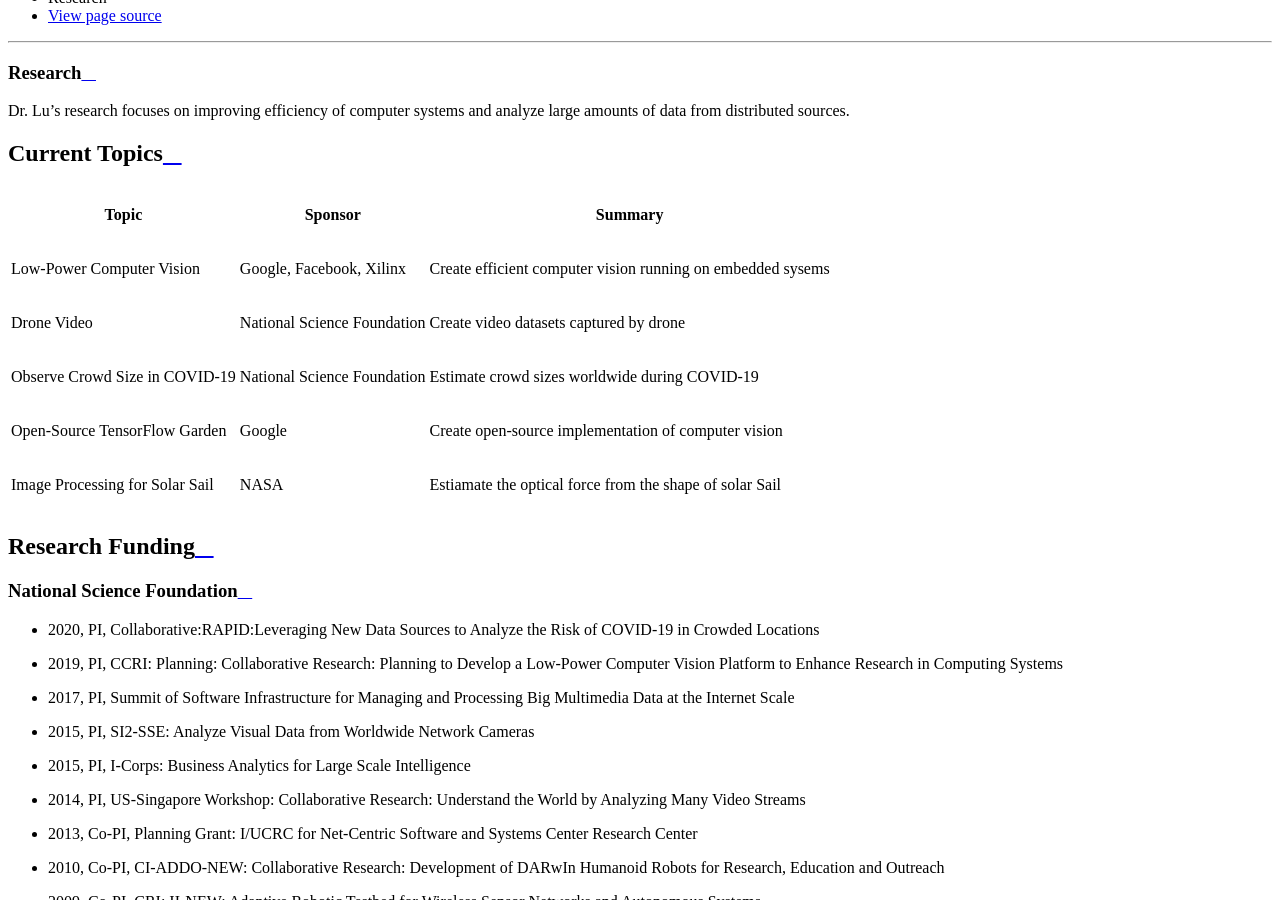
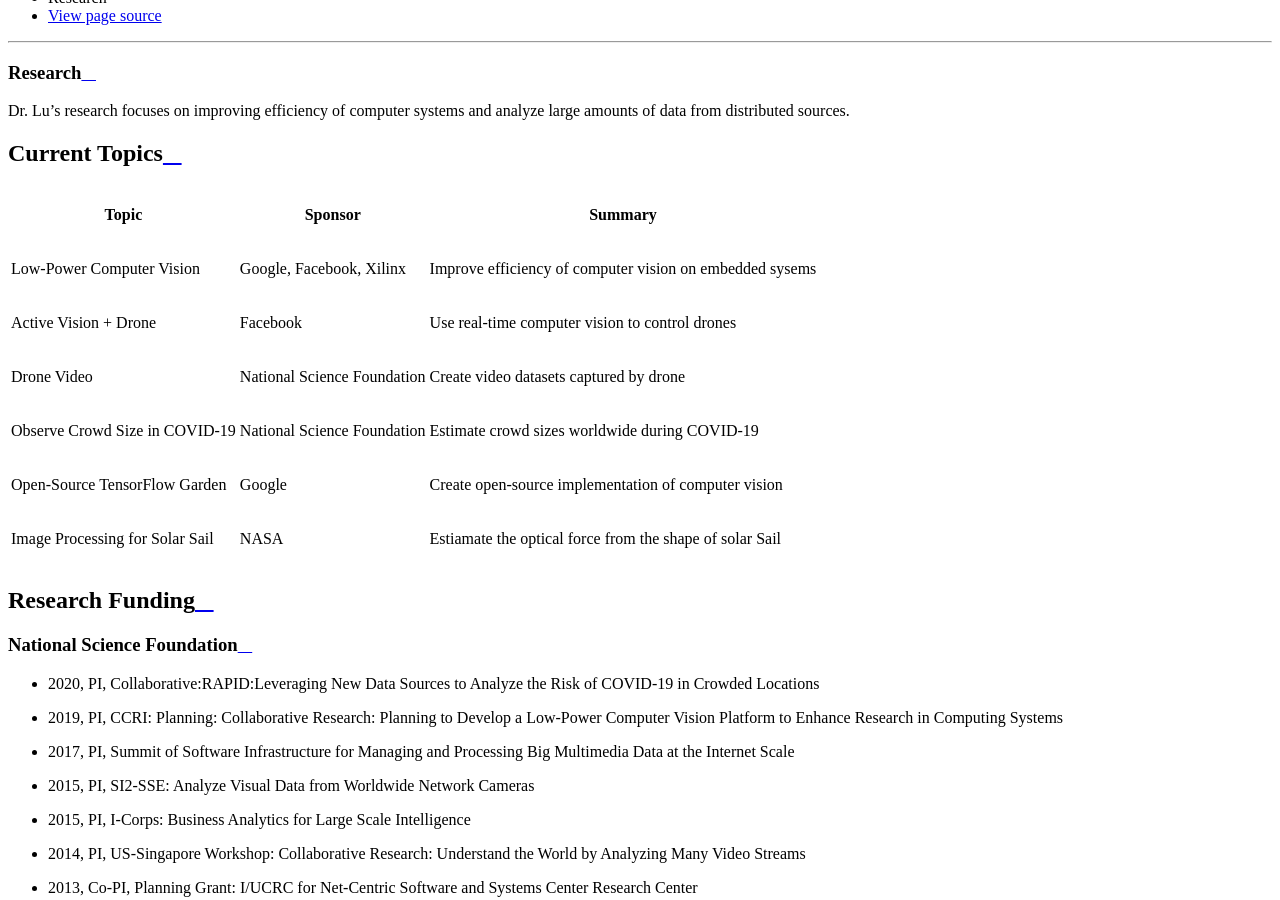
Before and after one commit to luyunghsiang/yhluweb, a Sphinx documentation site: the page built from source/research.rst, in a window 1280 px wide and 900 px high, scrolled down 464 px. Built offline with Sphinx 7.4.7 and the Read the Docs theme 2.0.0, drawn with Linux system fonts in a browser that asks for light colours.

Commit message:
add the auto drone project

```diff
--- a/source/research.rst
+++ b/source/research.rst
@@ -10,7 +10,9 @@ Current Topics
 +---------------------------------+-----------------------------+-------------------------------------------------------------+
 | Topic                           | Sponsor                     | Summary                                                     |
 +=================================+=============================+=============================================================+
-| Low-Power Computer Vision       | Google, Facebook, Xilinx    | Create efficient computer vision running on embedded sysems |
+| Low-Power Computer Vision       | Google, Facebook, Xilinx    | Improve efficiency of computer vision on embedded sysems    |
++---------------------------------+-----------------------------+-------------------------------------------------------------+
+| Active Vision + Drone           | Facebook                    | Use real-time computer vision to control drones             |
 +---------------------------------+-----------------------------+-------------------------------------------------------------+
 | Drone Video                     | National Science Foundation | Create video datasets captured by drone                     |
 +---------------------------------+-----------------------------+-------------------------------------------------------------+
```
